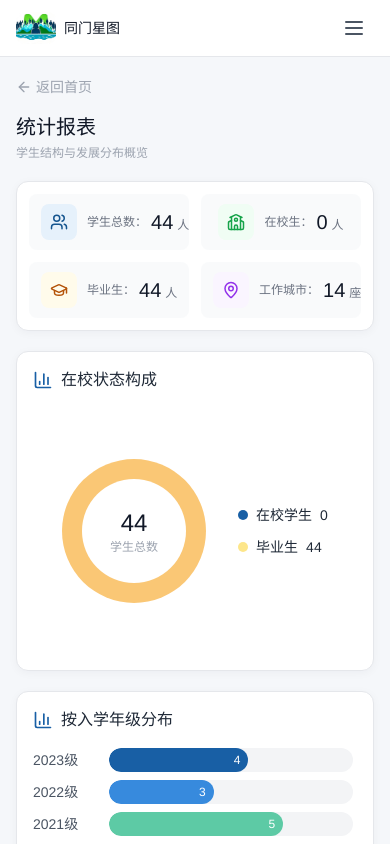
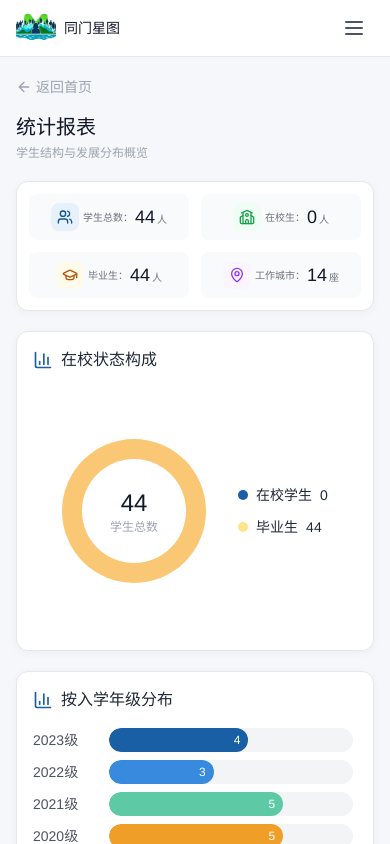
Before and after one commit to winnieHe7/mufengyun-roster, a React (Vite) app: page /stats in a window 390 px wide. Shown: the top 844 px of the page. Built offline with nearby package versions, Linux system fonts and the light colour scheme; no server answers; the database is empty.

Commit message:
tighten statistics cards on narrow screens

```diff
--- a/src/components/StatCards.jsx
+++ b/src/components/StatCards.jsx
@@ -52,16 +52,16 @@ export default function StatCards({ total, graduates, active, cities, onViewFull
         return (
           <div
             key={index}
-            className={`flex min-h-[46px] items-center gap-3 rounded-lg bg-gray-50/90 px-3 py-2.5 sm:px-4 ${horizontal ? 'justify-center' : 'justify-between'}`}
+            className={`flex min-h-[46px] items-center rounded-lg bg-gray-50/90 ${horizontal ? 'justify-center gap-1.5 px-1.5 py-2 sm:gap-3 sm:px-4 sm:py-2.5' : 'justify-between gap-3 px-3 py-2.5 sm:px-4'}`}
           >
-            <div className="flex min-w-0 items-center gap-2.5">
-              <div className={`flex h-9 w-9 shrink-0 items-center justify-center rounded-lg ${card.bg}`}>
-                <Icon className={card.text} size={18} aria-hidden="true" />
+            <div className={`flex min-w-0 items-center ${horizontal ? 'gap-1 sm:gap-2.5' : 'gap-2.5'}`}>
+              <div className={`flex shrink-0 items-center justify-center rounded-lg ${horizontal ? 'h-7 w-7 sm:h-9 sm:w-9' : 'h-9 w-9'} ${card.bg}`}>
+                <Icon className={card.text} size={horizontal ? 16 : 18} aria-hidden="true" />
               </div>
-              <div className={horizontal ? 'flex min-w-0 items-center gap-1 whitespace-nowrap' : 'min-w-0'}>
-                <div className={`${horizontal ? 'whitespace-nowrap' : 'truncate'} text-xs text-gray-500`}>{card.label}{horizontal && '：'}</div>
-                <div className={`${horizontal ? '' : 'mt-1 '}whitespace-nowrap text-xl font-medium leading-none text-gray-900 sm:text-2xl`}>
-                  {card.value}<span className="ml-1 text-xs font-normal text-gray-500">{card.unit || '人'}</span>
+              <div className={horizontal ? 'flex min-w-0 items-center gap-0.5 whitespace-nowrap' : 'min-w-0'}>
+                <div className={`${horizontal ? 'whitespace-nowrap text-[10px] sm:text-xs' : 'truncate text-xs'} text-gray-500`}>{card.label}{horizontal && '：'}</div>
+                <div className={`${horizontal ? 'text-lg sm:text-2xl' : 'mt-1 text-xl sm:text-2xl'} whitespace-nowrap font-medium leading-none text-gray-900`}>
+                  {card.value}<span className={`${horizontal ? 'ml-0.5 text-[10px] sm:ml-1 sm:text-xs' : 'ml-1 text-xs'} font-normal text-gray-500`}>{card.unit || '人'}</span>
                 </div>
               </div>
             </div>
```
